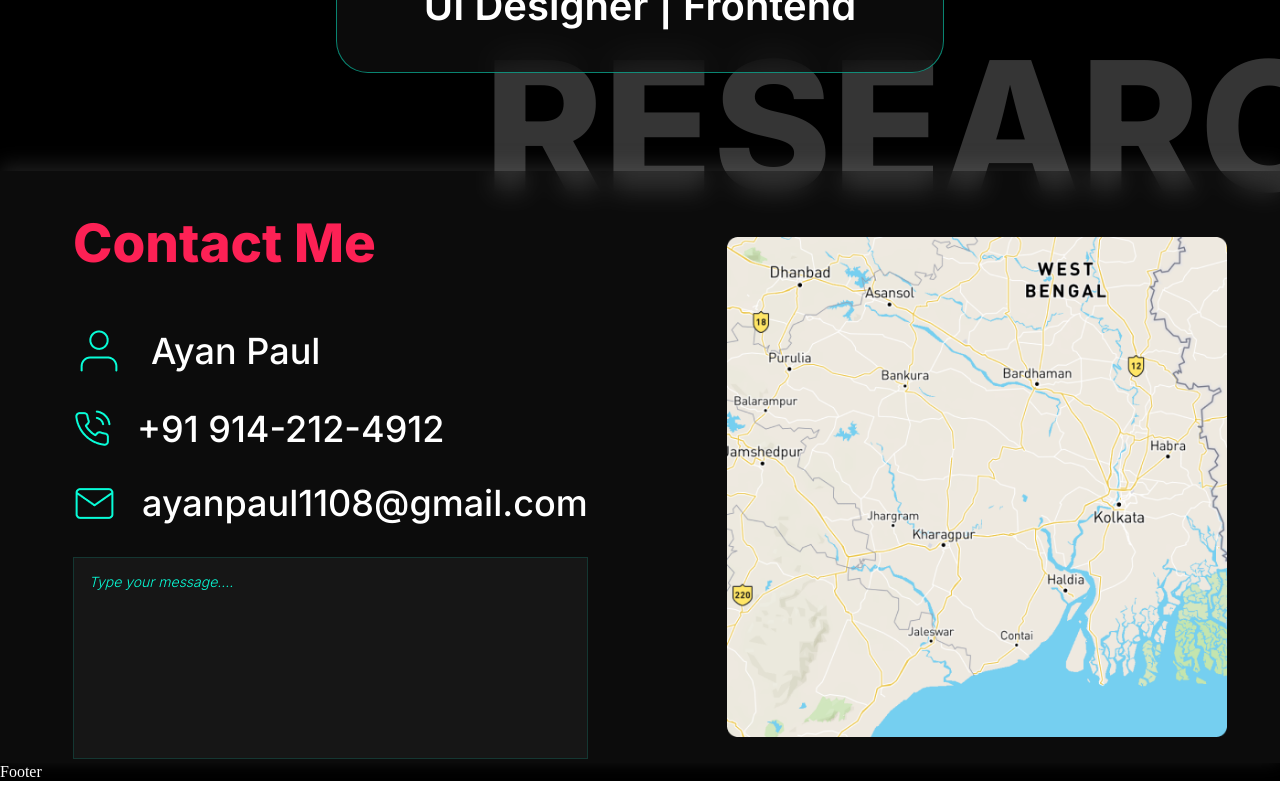
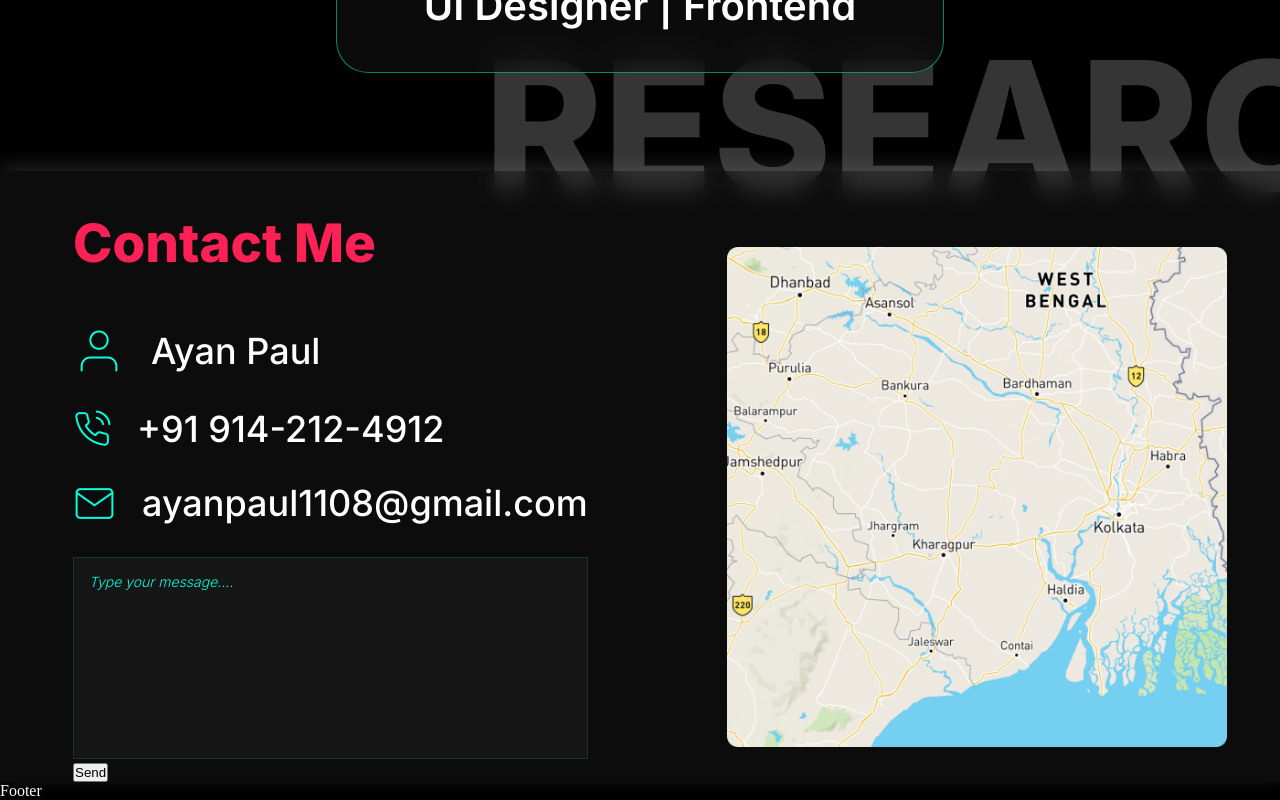
Before and after one commit to Ayanpaul11/Portfolio, a React (Vite) app: page / in a window 1280 px wide. Shown: the part 2589-3389 px from the top of the page. Built offline with nearby package versions, Linux system fonts and the light colour scheme.

Commit message:
Update Contact.jsx

```diff
--- a/src/Components/Home/Contact.jsx
+++ b/src/Components/Home/Contact.jsx
@@ -51,6 +51,7 @@ export default function Contact() {
             className={CCss.TeaxtareaTag}
             placeholder="Type your message...."
           ></textarea>
+          <button className={CCss.Send}>Send</button>
         </div>
         <img src={Map} alt="" className={CCss.MapImg} />
       </div>
```
